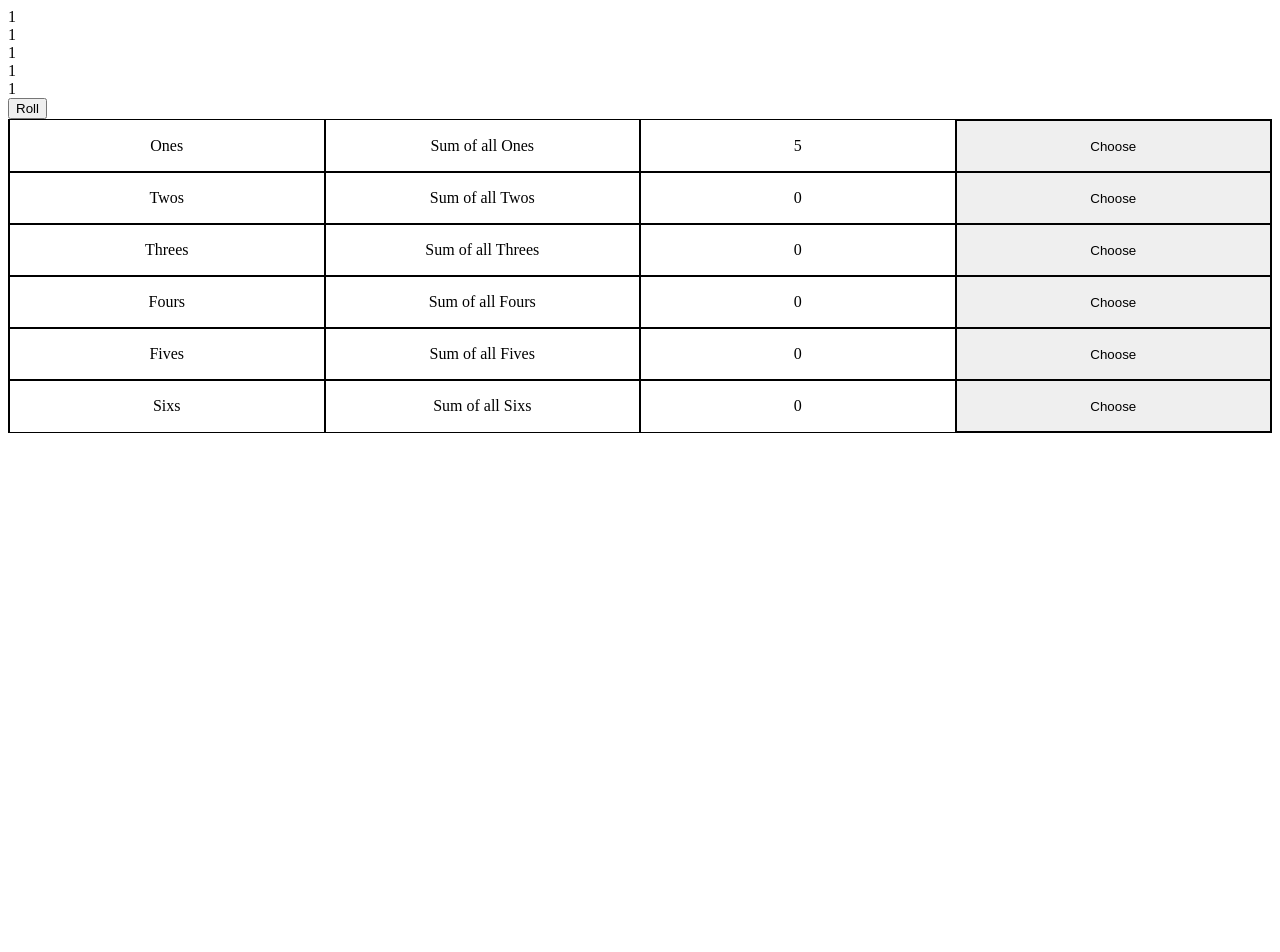
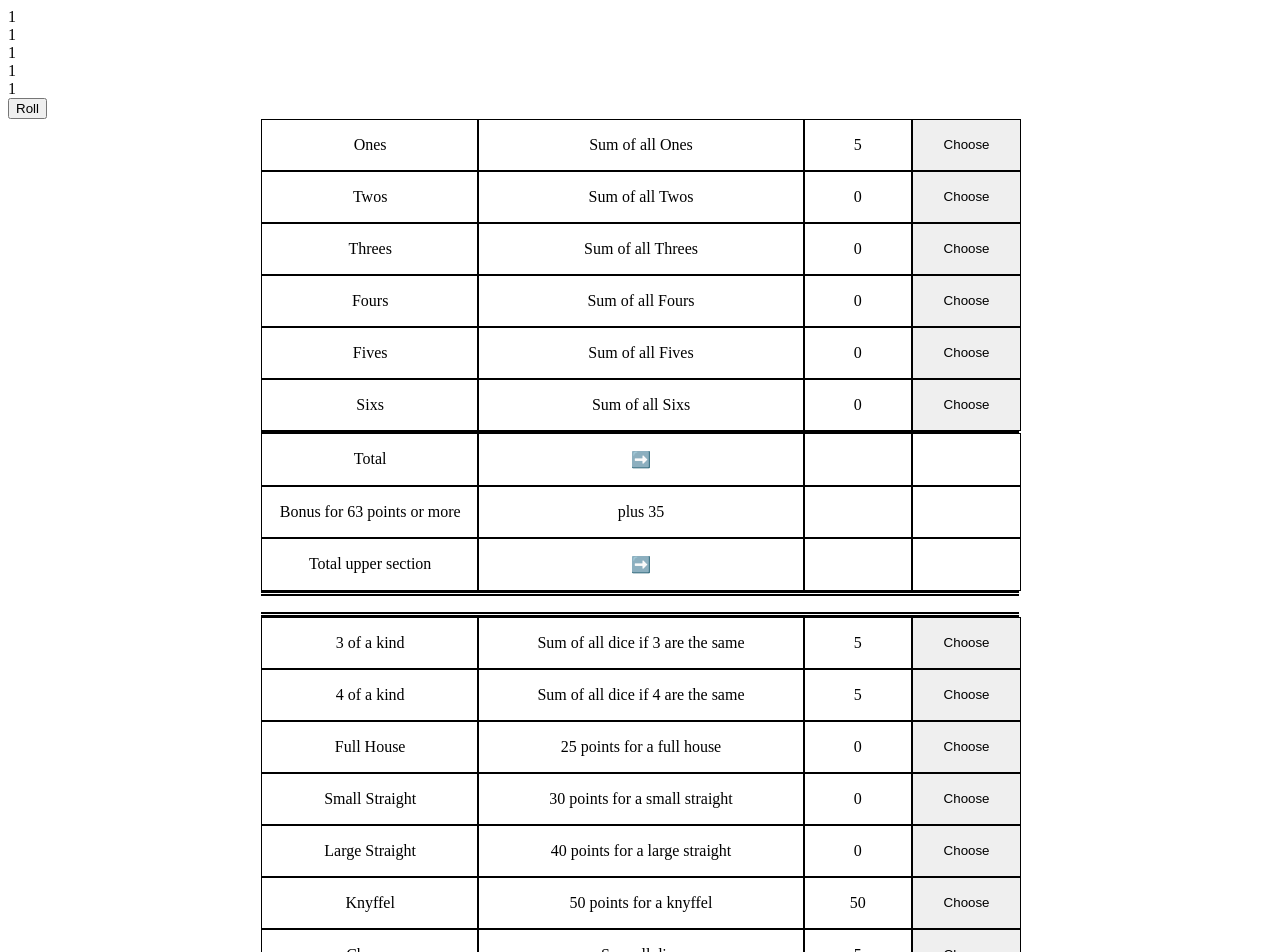
Before and after one commit to JohannaHaer/knyffel-game, a React (Vite) app in the folder frontend/: page / in a window 1280 px wide. Shown: the top 952 px of the page. Before the commit the page ends 800 px from the top, so only its background shows below. Built offline with nearby package versions, Linux system fonts and the light colour scheme.

Commit message:
styling und table nutzung

```diff
--- a/frontend/src/App.css
+++ b/frontend/src/App.css
@@ -1,15 +1,47 @@
-.upperSection {
-    display: grid;
-    grid-template-columns: repeat(4, 1fr);
-    align-items: center;
-    border: 1px solid black;
+button {
+    cursor: pointer;
 }
 
-.gridBorder {
+table {
+    margin: 0 20%;
+    display: flex;
+    flex-direction: column;
+    justify-content: center;
+}
+tr {
+    display: grid;
+    grid-template-columns: 2fr 3fr 1fr 1fr;
+}
+
+td {
+    padding: 1rem 0;
+    width: 100%;
     border: 1px solid black;
-    height: 100%;
-    display: flex;
-    justify-content: center;
-    align-items: center;
+    text-align: center;
+    position: relative;
+}
 
+.bolderBorder {
+    border-top: 2px solid black;
 }
+
+.doubleLineBottom {
+    border-bottom: 5px double black;
+}
+
+.doubleLineTop {
+    border-top: 5px double black;
+}
+
+.spacer {
+    height: 1rem;
+}
+
+.chooseButton {
+    position: absolute;
+    top: 0;
+    right: 0;
+    height: 99%;
+    width: 99%;
+    border: none;
+}
--- a/frontend/src/components/Diceroll.jsx
+++ b/frontend/src/components/Diceroll.jsx
@@ -52,72 +52,124 @@ const Diceroll = () => {
         </div>
         <button type='submit'>Roll</button>
       </form>
-      <section className='upperSection'>
 
-          <div className='gridBorder'>
-            <p>Ones</p>
-            <div></div>
-            <div></div>
-            <div></div>
-          </div>
-          <p className='gridBorder'>Sum of all Ones</p>
-          <p className='gridBorder'>{winCard?.ones(diceArray)}</p>
-          <button className='gridBorder'>Choose</button>
-
-
-          <div className='gridBorder'>
-            <p>Twos</p>
-            <div></div>
-            <div></div>
-            <div></div>
-          </div>
-          <p className='gridBorder'>Sum of all Twos</p>
-          <p className='gridBorder'>{winCard?.twos(diceArray)}</p>
-          <button className='gridBorder'>Choose</button>
-
-
-          <div className='gridBorder'>
-            <p>Threes</p>
-            <div></div>
-            <div></div>
-            <div></div>
-          </div>
-          <p className='gridBorder'>Sum of all Threes</p>
-          <p className='gridBorder'>{winCard?.threes(diceArray)}</p>
-          <button className='gridBorder'>Choose</button>
-
-
-          <div className='gridBorder'>
-            <p>Fours</p>
-            <div></div>
-            <div></div>
-            <div></div>
-          </div>
-          <p className='gridBorder'>Sum of all Fours</p>
-          <p className='gridBorder'>{winCard?.fours(diceArray)}</p>
-          <button className='gridBorder'>Choose</button>
-
-          <div className='gridBorder'>
-            <p>Fives</p>
-            <div></div>
-            <div></div>
-            <div></div>
-          </div>
-          <p className='gridBorder'>Sum of all Fives</p>
-          <p className='gridBorder'>{winCard?.fives(diceArray)}</p>
-          <button className='gridBorder'>Choose</button>
-
-          <div className='gridBorder'>
-            <p>Sixs</p>
-            <div></div>
-            <div></div>
-            <div></div>
-          </div>
-          <p className='gridBorder'>Sum of all Sixs</p>
-          <p className='gridBorder'>{winCard?.sixs(diceArray)}</p>
-          <button className='gridBorder'>Choose</button>
-
-      </section>
+      <table>
+        <tr>
+          <td>Ones</td>
+          <td>Sum of all Ones</td>
+          <td>{winCard?.ones(diceArray)}</td>
+          <td><button className='chooseButton'>Choose</button></td>
+        </tr>
+        <tr>
+          <td>Twos</td>
+          <td>Sum of all Twos</td>
+          <td>{winCard?.twos(diceArray)}</td>
+          <td><button className='chooseButton'>Choose</button></td>
+        </tr>
+        <tr>
+          <td>Threes</td>
+          <td>Sum of all Threes</td>
+          <td>{winCard?.threes(diceArray)}</td>
+          <td><button className='chooseButton'>Choose</button></td>
+        </tr>
+        <tr>
+          <td>Fours</td>
+          <td>Sum of all Fours</td>
+          <td>{winCard?.fours(diceArray)}</td>
+          <td><button className='chooseButton'>Choose</button></td>
+        </tr>
+        <tr>
+          <td>Fives</td>
+          <td>Sum of all Fives</td>
+          <td>{winCard?.fives(diceArray)}</td>
+          <td><button className='chooseButton'>Choose</button></td>
+        </tr>
+        <tr>
+          <td>Sixs</td>
+          <td>Sum of all Sixs</td>
+          <td>{winCard?.sixs(diceArray)}</td>
+          <td><button className='chooseButton'>Choose</button></td>
+        </tr>
+        <tr className='bolderBorder'>
+          <td>Total</td>
+          <td>➡️</td>
+          <td></td>
+          <td></td>
+        </tr>
+        <tr>
+          <td>Bonus for 63 points or more</td>
+          <td>plus 35</td>
+          <td></td>
+          <td></td>
+        </tr>
+        <tr className='doubleLineBottom'>
+          <td>Total upper section</td>
+          <td>➡️</td>
+          <td></td>
+          <td></td>
+        </tr>
+        <tr className='spacer'></tr>
+        <tr className='doubleLineTop'>
+          <td>3 of a kind</td>
+          <td>Sum of all dice if 3 are the same</td>
+          <td>{winCard?.threeOfAKind(diceArray)}</td>
+          <td><button className='chooseButton'>Choose</button></td>
+        </tr>
+        <tr>
+          <td>4 of a kind</td>
+          <td>Sum of all dice if 4 are the same</td>
+          <td>{winCard?.threeOfAKind(diceArray)}</td>
+          <td><button className='chooseButton'>Choose</button></td>
+        </tr>
+        <tr>
+          <td>Full House</td>
+          <td>25 points for a full house</td>
+          <td>{winCard?.fullHouse(diceArray)}</td>
+          <td><button className='chooseButton'>Choose</button></td>
+        </tr>
+        <tr>
+          <td>Small Straight</td>
+          <td>30 points for a small straight</td>
+          <td>{winCard?.smallStraight(diceArray)}</td>
+          <td><button className='chooseButton'>Choose</button></td>
+        </tr>
+        <tr>
+          <td>Large Straight</td>
+          <td>40 points for a large straight</td>
+          <td>{winCard?.largeStraight(diceArray)}</td>
+          <td><button className='chooseButton'>Choose</button></td>
+        </tr>
+        <tr>
+          <td>Knyffel</td>
+          <td>50 points for a knyffel</td>
+          <td>{winCard?.knyffel(diceArray)}</td>
+          <td><button className='chooseButton'>Choose</button></td>
+        </tr>
+        <tr>
+          <td>Chance</td>
+          <td>Sum all dice</td>
+          <td>{winCard?.chance(diceArray)}</td>
+          <td><button className='chooseButton'>Choose</button></td>
+        </tr>
+        <tr className='bolderBorder'>
+          <td>Total lower section</td>
+          <td>➡️</td>
+          <td></td>
+          <td></td>
+        </tr>
+        <tr>
+          <td>Total upper section</td>
+          <td>➡️</td>
+          <td></td>
+          <td></td>
+        </tr>
+        <tr>
+          <td>Final sum</td>
+          <td>➡️</td>
+          <td></td>
+          <td></td>
+        </tr>
+      </table>
     </>
   )
 }
```
